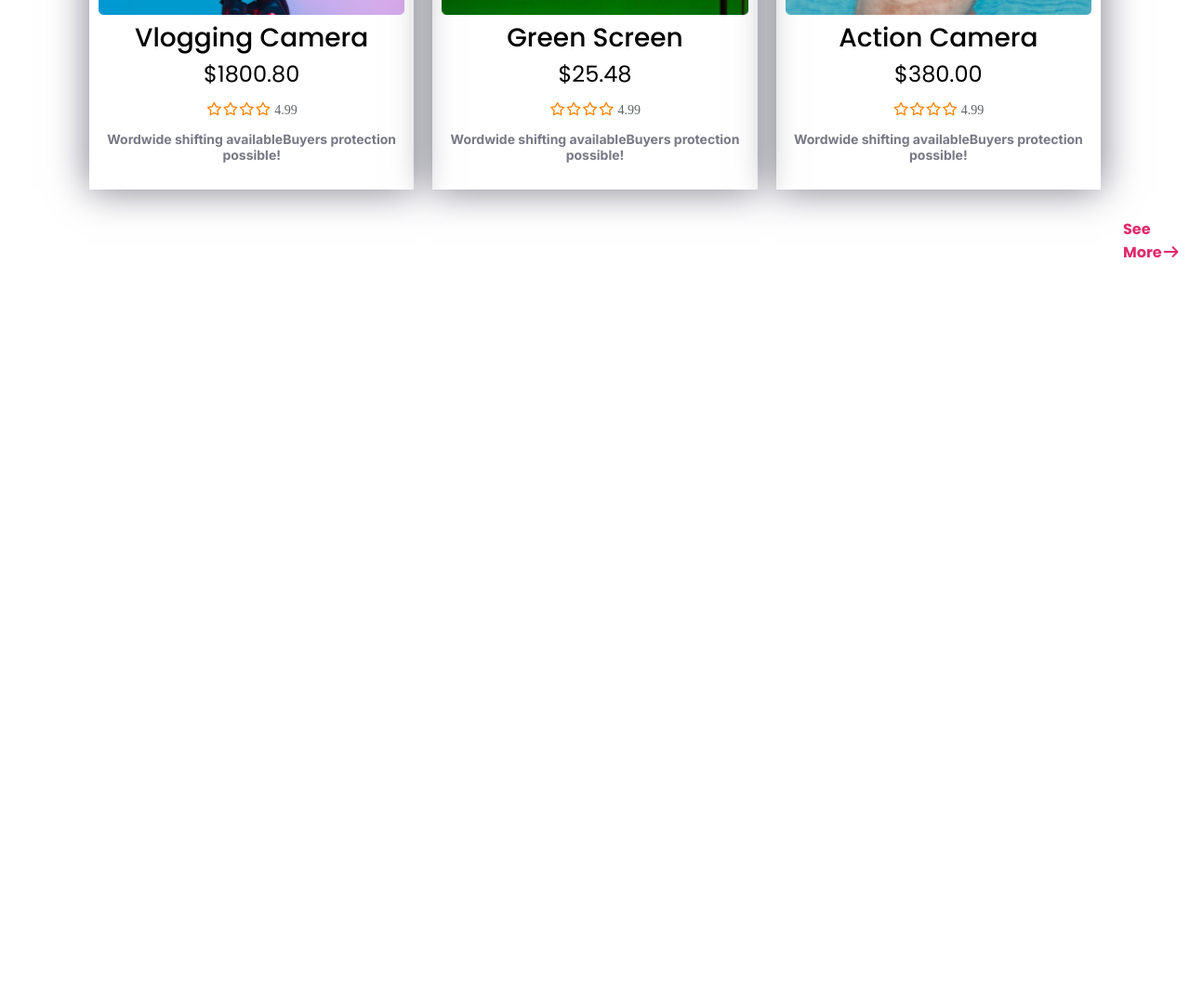
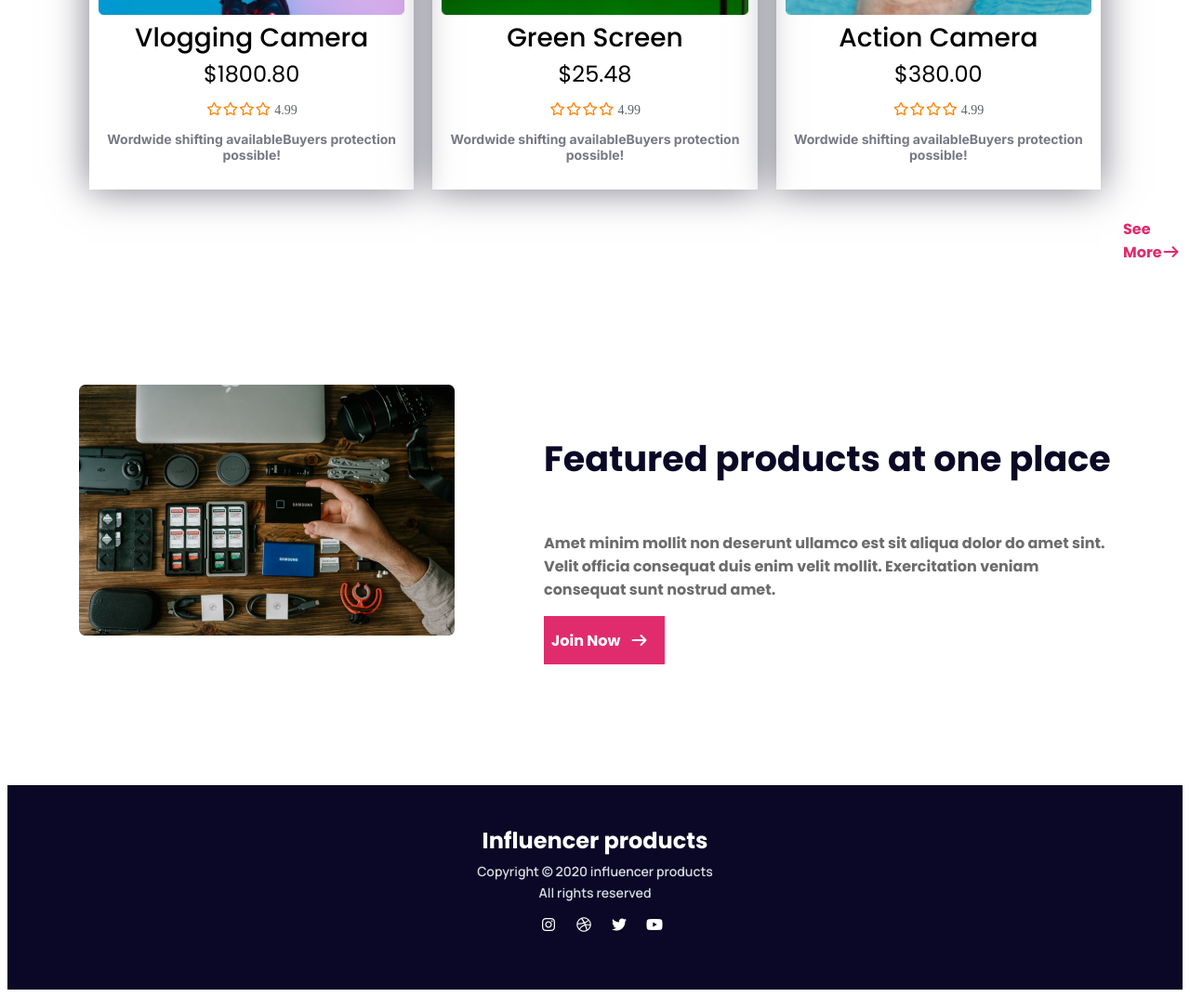
Before and after one commit to Forhad74/influencer-gear, a plain HTML site: page index.html in a window 1280 px wide. Shown: the part 2419-3492 px from the top of the page at 93% size. Before the commit the page ends 2719 px from the top, so only its background shows below. Drawn offline with Linux system fonts and the light colour scheme.

```diff
--- a/css/style.css
+++ b/css/style.css
@@ -1,4 +1,4 @@
-@import url('https://fonts.googleapis.com/css2?family=Inter:ital,opsz,wght@0,14..32,100..900;1,14..32,100..900&family=Poppins:ital,wght@0,100;0,200;0,300;0,400;0,500;0,600;0,700;0,800;0,900;1,100;1,200;1,300;1,400;1,500;1,600;1,700;1,800;1,900&display=swap');
+@import url('https://fonts.googleapis.com/css2?family=Inter:ital,opsz,wght@0,14..32,100..900;1,14..32,100..900&family=Manrope:wght@200..800&family=Poppins:ital,wght@0,100;0,200;0,300;0,400;0,500;0,600;0,700;0,800;0,900;1,100;1,200;1,300;1,400;1,500;1,600;1,700;1,800;1,900&display=swap');
 .poppins-regular{
   font-family: "Poppins", sans-serif;
   font-weight: 400;
@@ -27,7 +27,12 @@
   font-weight:400;
   font-style: normal;
 }
-
+.manrope{
+  font-family: "Manrope", sans-serif;
+  font-optical-sizing: auto;
+  font-weight:600;
+  font-style: normal;
+}
 /* shared */
 header{
     max-width: 1200px;
@@ -46,7 +51,7 @@ main>section{
     margin-top: 180px;
 }
 .btn-primary:hover{
-    background-color:red;
+    background-color:#FB8200;
 }
 /* navbar style */
 .navbar{
@@ -173,3 +178,77 @@ main>section{
     cursor: pointer;
 
 }
+/* featureds products style */
+.featureds{
+    margin-top: 130px;
+}
+.featured-products{
+
+    max-width: 1110px;
+    margin: 0 auto;
+}
+.features-container{
+    display: flex;
+    justify-content: space-between;
+}
+.featureds-description{
+    max-width: 610px;
+}
+.feature-title{
+    font-size: 38px;
+    color: #0A0826;
+}
+.featured-description{
+    font-size: 16px;
+    color: #6C6C6C;
+}
+.btn-sub{
+    background-color: #E02C6D;
+    border: none;
+    padding: 8px;
+    color: #ffff;
+    text-align: center;
+    font-size: 1rem;
+}
+.btn-sub:hover{
+    background-color: #FB8200;
+}
+.btn-sub i{
+    padding: 10px;
+    font-size: 16px;
+}
+/* Footer Section Style */
+.footer-section{
+    margin-top: 130px;
+    background-color:#0A0826;
+    padding:10px ;
+    height: 200px;
+}
+.container{
+    text-align: center;
+
+
+}
+.footer-title{
+    color: #ffff;
+    font-size: 1.5rem;
+    margin-bottom: 6px;
+}
+.copyright, .reserved{
+    color: #D9DBE1;
+    font-size: 0.875rem;
+    margin-top: 0;
+    margin-bottom: 4px;
+}
+.reserved{
+    margin-top: 0;
+}
+.social-icon{
+    color: #fff;
+    margin-top: 17px;
+    text-align: center;
+
+}
+.social-icon i{
+    margin-left: 14px;
+}
--- a/index.html
+++ b/index.html
@@ -148,7 +148,40 @@
             </div>
             <p class="mare-arrow poppins-bold">See More<i class="fa-solid fa-arrow-right"></i></p>
         </section>
+        <!-- Featured products start -->
+         <section class="featureds">
+            <div class="featured-products">
+            <div class="features-container">
+                <div class="left-img">
+                    <img src="images/gear.png" alt="">
+                </div>
+                <div class="featureds-description">
+                    <h4 class="feature-title poppins-bold">Featured products at one place</h4>
+                    <p class="featured-description poppins-bold">Amet minim mollit non deserunt ullamco est sit aliqua dolor do amet sint. Velit officia consequat duis enim velit mollit. Exercitation veniam consequat sunt nostrud amet.</p>
+                    <button class="btn-sub poppins-bold">Join Now<i class="fa-solid fa-arrow-right"></i></button>
+
+                </div>
+            </div>
+         </div>
+         </section>
     </main>
-    <footer></footer>
+    <!-- Footer Section Start -->
+    <footer>
+        <div class="footer-section">
+            <div class="container">
+                <h4 class="footer-title poppins-bold">Influencer products</h4>
+                <h5 class="copyright manrope">Copyright © 2020 influencer products</h5>
+                <p class="reserved manrope">All rights reserved</p>
+            </div>
+             <div class="social-icon">
+                <i class="fa-brands fa-instagram"></i>
+                <i class="fa-brands fa-dribbble"></i>
+                <i class="fa-brands fa-twitter"></i>
+                <i class="fa-brands fa-youtube"></i>
+
+
+            </div>
+        </div>
+    </footer>
 </body>
 </html>
```
